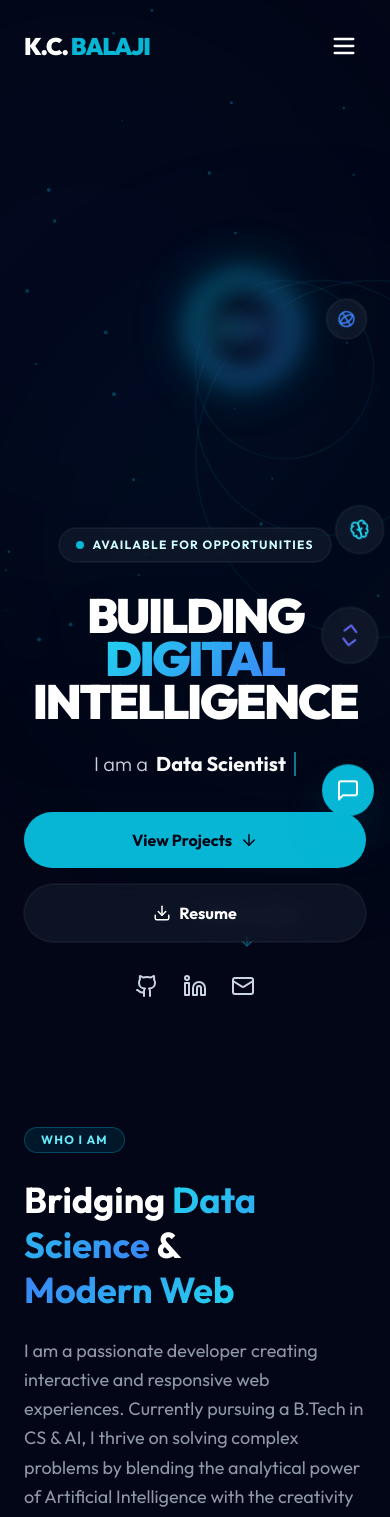
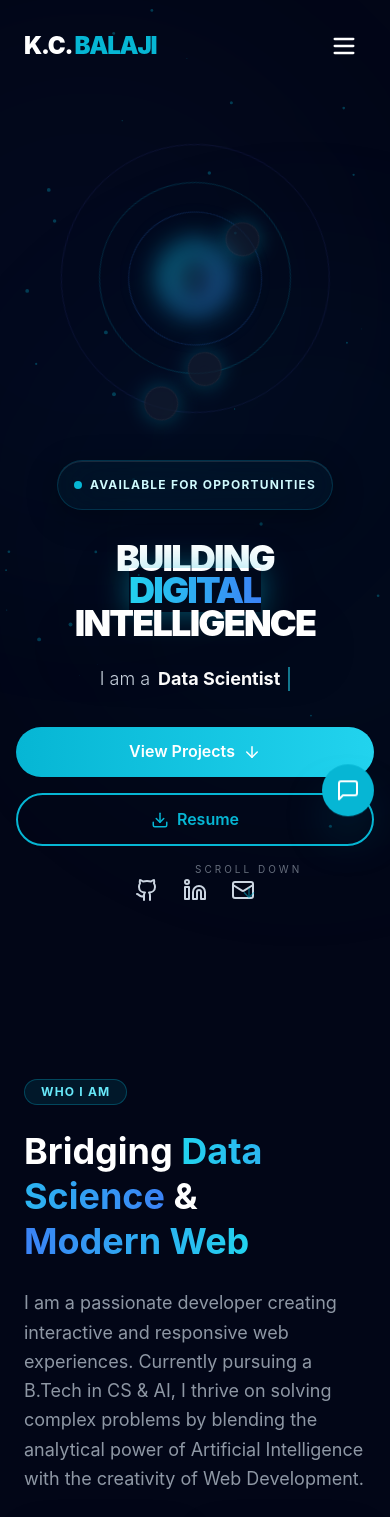
Before and after one commit to balu105/my_portfolio, a React (Vite) app: page / in a window 390 px wide. Shown: the top 1517 px of the page. Built offline with nearby package versions, Linux system fonts and the light colour scheme.

Commit message:
Enhance CSS structure - Improved responsive design, reusable components, and better visual appeal

```diff
--- a/components/Hero.tsx
+++ b/components/Hero.tsx
@@ -1,6 +1,5 @@
-
 import React, { useState, useEffect } from 'react';
-import { ArrowDown, Github, Linkedin, Mail, Download, Brain, Globe, Database, Code } from 'lucide-react';
+import { ArrowDown, Github, Linkedin, Mail, Download, Brain, Globe, Code } from 'lucide-react';
 
 const Hero: React.FC = () => {
   const [displayText, setDisplayText] = useState('');
@@ -34,13 +33,12 @@ const Hero: React.FC = () => {
   };
 
   return (
-    <section className="relative min-h-screen flex items-center justify-center pt-20 px-6 md:px-12 overflow-hidden" id="hero">
-
-      <div className="relative z-10 max-w-7xl mx-auto grid lg:grid-cols-2 gap-12 items-center w-full">
+    <section className="relative min-h-screen flex items-center justify-center pt-20 overflow-hidden" id="hero">
+      <div className="section-container grid-responsive-2 items-center w-full">
 
         {/* Left: Text Content */}
-        <div className="text-center lg:text-left order-2 lg:order-1" data-aos="fade-up">
-          <div className="inline-flex items-center gap-2 px-4 py-2 rounded-full glass-card mb-8 border-brand-cyan-500/20 bg-brand-cyan-500/5 hover:bg-brand-cyan-500/10 transition-colors cursor-default">
+        <div className="text-center lg:text-left order-2 lg:order-1 animate-fade-in">
+          <div className="inline-flex items-center gap-2 px-4 py-2 rounded-full glass-card mb-8 border-brand-cyan-500/20 bg-brand-cyan-500/5 hover:bg-brand-cyan-500/10 transition-all duration-300 cursor-default hover-glow">
             <span className="relative flex h-2 w-2">
               <span className="animate-ping absolute inline-flex h-full w-full rounded-full bg-brand-cyan-400 opacity-75"></span>
               <span className="relative inline-flex rounded-full h-2 w-2 bg-brand-cyan-500"></span>
@@ -48,70 +46,77 @@ const Hero: React.FC = () => {
             <span className="text-xs font-bold tracking-widest uppercase text-brand-cyan-100">Available for Opportunities</span>
           </div>
 
-          <h1 className="text-5xl md:text-7xl lg:text-8xl font-black leading-[0.9] tracking-tighter mb-6 text-white drop-shadow-2xl">
+          <h1 className="text-4xl sm:text-5xl md:text-6xl lg:text-7xl xl:text-8xl font-black leading-[0.9] tracking-tighter mb-6 text-white drop-shadow-2xl">
             BUILDING <br />
-            <span className="text-gradient">DIGITAL</span> <br />
+            <span className="text-gradient animate-pulse-glow">DIGITAL</span> <br />
             INTELLIGENCE
           </h1>
 
-          <p className="text-xl md:text-2xl text-brand-lavender font-light mb-8 max-w-lg mx-auto lg:mx-0 h-8 flex items-center justify-center lg:justify-start gap-2">
+          <p className="text-lg sm:text-xl md:text-2xl text-brand-lavender font-light mb-8 max-w-lg mx-auto lg:mx-0 h-8 flex items-center justify-center lg:justify-start gap-2">
             I am a <span className="font-bold text-white">{displayText}</span>
             <span className="w-0.5 h-6 bg-brand-cyan-400 animate-pulse"></span>
           </p>
 
-          <div className="flex flex-col sm:flex-row items-center gap-4 justify-center lg:justify-start">
-            <a href="#projects" className="group relative px-8 py-4 bg-brand-cyan-500 text-brand-dark font-bold rounded-full overflow-hidden transition-all hover:scale-105 hover:shadow-[0_0_40px_rgba(6,182,212,0.4)] w-full sm:w-auto text-center">
-              <span className="relative z-10 flex items-center justify-center gap-2">View Projects <ArrowDown size={18} className="group-hover:translate-y-1 transition-transform" /></span>
-              <div className="absolute inset-0 bg-white/20 translate-y-full group-hover:translate-y-0 transition-transform duration-300"></div>
+          <div className="flex flex-col sm:flex-row items-center gap-4 justify-center lg:justify-start mb-8">
+            <a href="#projects" className="btn-primary group w-full sm:w-auto">
+              <span className="flex items-center justify-center gap-2">
+                View Projects
+                <ArrowDown size={18} className="group-hover:translate-y-1 transition-transform" />
+              </span>
             </a>
 
-            <a href="/resume.pdf" download className="group px-8 py-4 glass-card border border-brand-cyan-500/30 text-white font-bold rounded-full transition-all hover:bg-brand-cyan-500/10 hover:border-brand-cyan-500 w-full sm:w-auto text-center flex items-center justify-center gap-2">
+            <a href="/resume.pdf" download className="btn-secondary w-full sm:w-auto flex items-center justify-center gap-2">
               <Download size={18} /> Resume
             </a>
           </div>
 
-          <div className="mt-8 flex items-center justify-center lg:justify-start gap-6">
-             <a href="https://github.com/balu105" target="_blank" className="text-brand-lavender hover:text-white hover:scale-110 transition-all"><Github size={24} /></a>
-             <a href="https://www.linkedin.com/in/kandanathi-chittem-balaji/" target="_blank" className="text-brand-lavender hover:text-white hover:scale-110 transition-all"><Linkedin size={24} /></a>
-             <a href="mailto:balajikc89@gmail.com" className="text-brand-lavender hover:text-white hover:scale-110 transition-all"><Mail size={24} /></a>
+          <div className="flex items-center justify-center lg:justify-start gap-6">
+             <a href="https://github.com/balu105" target="_blank" className="text-brand-lavender hover:text-brand-cyan-400 hover:scale-110 transition-all duration-300 hover-glow">
+               <Github size={24} />
+             </a>
+             <a href="https://www.linkedin.com/in/kandanathi-chittem-balaji/" target="_blank" className="text-brand-lavender hover:text-brand-cyan-400 hover:scale-110 transition-all duration-300 hover-glow">
+               <Linkedin size={24} />
+             </a>
+             <a href="mailto:balajikc89@gmail.com" className="text-brand-lavender hover:text-brand-cyan-400 hover:scale-110 transition-all duration-300 hover-glow">
+               <Mail size={24} />
+             </a>
           </div>
         </div>
 
         {/* Right: 3D Orbit Animation */}
-        <div className="order-1 lg:order-2 flex justify-center lg:justify-end relative h-[400px] md:h-[600px] items-center" data-aos="fade-left">
-           <div className="orbit-container relative w-64 h-64 md:w-96 md:h-96">
+        <div className="order-1 lg:order-2 flex justify-center lg:justify-end relative h-[300px] sm:h-[400px] md:h-[500px] lg:h-[600px] items-center animate-slide-up">
+           <div className="relative w-48 h-48 sm:w-64 sm:h-64 md:w-80 md:h-80 lg:w-96 lg:h-96">
 
               {/* Core */}
-              <div className="absolute top-1/2 left-1/2 -translate-x-1/2 -translate-y-1/2 w-24 h-24 bg-gradient-to-br from-brand-cyan-500 to-brand-purple rounded-full blur-md animate-pulse-glow z-10 flex items-center justify-center shadow-[0_0_50px_rgba(6,182,212,0.5)]">
-                 <div className="w-20 h-20 bg-brand-dark rounded-full flex items-center justify-center z-20 border border-brand-cyan-500/50">
-                    <span className="text-2xl font-black text-transparent bg-clip-text bg-gradient-to-r from-brand-cyan-400 to-brand-purple">KCB</span>
+              <div className="absolute top-1/2 left-1/2 -translate-x-1/2 -translate-y-1/2 w-16 h-16 sm:w-20 sm:h-20 md:w-24 md:h-24 bg-gradient-to-br from-brand-cyan-500 to-brand-purple rounded-full blur-md animate-pulse-glow z-10 flex items-center justify-center shadow-glow-lg">
+                 <div className="w-12 h-12 sm:w-16 sm:h-16 md:w-20 md:h-20 bg-brand-dark rounded-full flex items-center justify-center z-20 border border-brand-cyan-500/50">
+                    <span className="text-sm sm:text-lg md:text-2xl font-black text-gradient">KCB</span>
                  </div>
               </div>
 
-              {/* Rings & Planets */}
-              <div className="orbit-ring w-full h-full animate-spin-slow border-brand-cyan-500/20">
-                 <div className="absolute top-0 left-1/2 -translate-x-1/2 -translate-y-1/2 w-12 h-12 glass-card rounded-full flex items-center justify-center text-brand-cyan-400 shadow-[0_0_15px_rgba(6,182,212,0.3)] animate-spin-reverse">
-                    <Brain size={20} />
+              {/* Orbit Rings */}
+              <div className="absolute inset-0 border border-brand-cyan-500/20 rounded-full animate-spin-slow">
+                 <div className="absolute -top-3 left-1/2 -translate-x-1/2 w-6 h-6 sm:w-8 sm:h-8 md:w-12 md:h-12 glass-card rounded-full flex items-center justify-center text-brand-cyan-400 shadow-glow animate-spin-reverse-slow hover-glow">
+                    <Brain size={16} className="sm:w-5 sm:h-5 md:w-6 md:h-6" />
                  </div>
               </div>
 
-              <div className="orbit-ring w-[70%] h-[70%] top-[15%] left-[15%] animate-spin-reverse-slow border-brand-purple/20">
-                 <div className="absolute bottom-0 left-1/2 -translate-x-1/2 translate-y-1/2 w-10 h-10 glass-card rounded-full flex items-center justify-center text-brand-purple shadow-[0_0_15px_rgba(59,130,246,0.3)] animate-spin-slow">
-                    <Globe size={18} />
+              <div className="absolute inset-[15%] border border-brand-purple/20 rounded-full animate-spin-reverse-slow">
+                 <div className="absolute -bottom-3 left-1/2 -translate-x-1/2 w-6 h-6 sm:w-8 sm:h-8 md:w-10 md:h-10 glass-card rounded-full flex items-center justify-center text-brand-purple shadow-glow animate-spin-slow hover-glow">
+                    <Globe size={14} className="sm:w-4 sm:h-4 md:w-5 md:h-5" />
                  </div>
               </div>
 
-              <div className="orbit-ring w-[140%] h-[140%] top-[-20%] left-[-20%] border-brand-violet/10 animate-spin-slow" style={{ animationDuration: '25s' }}>
-                  <div className="absolute right-0 top-1/2 translate-x-1/2 -translate-y-1/2 w-14 h-14 glass-card rounded-full flex items-center justify-center text-brand-violet shadow-[0_0_15px_rgba(99,102,241,0.3)] animate-spin-reverse">
-                    <Code size={24} />
+              <div className="absolute -inset-[20%] border border-brand-violet/10 rounded-full animate-spin-slow" style={{ animationDuration: '25s' }}>
+                  <div className="absolute -right-3 top-1/2 -translate-y-1/2 w-8 h-8 sm:w-10 sm:h-10 md:w-14 md:h-14 glass-card rounded-full flex items-center justify-center text-brand-violet shadow-glow animate-spin-reverse-slow hover-glow">
+                    <Code size={18} className="sm:w-5 sm:h-5 md:w-6 md:h-6" />
                  </div>
               </div>
-
            </div>
         </div>
       </div>
 
-      <div className="absolute bottom-10 left-1/2 -translate-x-1/2 flex flex-col items-center gap-2 opacity-50 animate-bounce">
+      <div className="absolute bottom-10 left-1/2 -translate-x-1/2 flex flex-col items-center gap-2 opacity-50 animate-bounce-gentle">
         <span className="text-[10px] uppercase tracking-[0.3em] text-brand-lavender">Scroll Down</span>
         <ArrowDown size={16} className="text-brand-cyan-500" />
       </div>
--- a/index.css
+++ b/index.css
@@ -2,81 +2,175 @@
 @tailwind components;
 @tailwind utilities;
 
-body {
-    background-color: #020617;
-    color: #e2e8f0;
-    overflow-x: hidden;
+/* ===== BASE STYLES ===== */
+@layer base {
+  * {
+    @apply scroll-smooth;
+  }
+
+  body {
+    @apply bg-brand-dark text-brand-lavender overflow-x-hidden;
+    font-family: 'Inter', 'Segoe UI', system-ui, sans-serif;
+    line-height: 1.6;
+  }
+
+  html {
+    @apply scroll-smooth;
+  }
 }
 
-/* Modern Scrollbar */
-::-webkit-scrollbar { width: 6px; }
-::-webkit-scrollbar-track { background: #020617; }
-::-webkit-scrollbar-thumb { background: #1e293b; border-radius: 10px; }
-::-webkit-scrollbar-thumb:hover { background: #06b6d4; }
+/* ===== COMPONENT STYLES ===== */
+@layer components {
+  /* Glass Effects */
+  .glass-card {
+    @apply bg-slate-800/40 backdrop-blur-xl border border-white/5;
+    box-shadow: 0 8px 32px rgba(0, 0, 0, 0.3), inset 0 1px 0 rgba(255, 255, 255, 0.1);
+  }
 
-/* Glassmorphism Utilities */
-.glass-card {
-    background: rgba(30, 41, 59, 0.4);
-    backdrop-filter: blur(12px);
-    -webkit-backdrop-filter: blur(12px);
-    border: 1px solid rgba(255, 255, 255, 0.05);
-    box-shadow: 0 0 0 1px rgba(255, 255, 255, 0.05);
+  .glass-nav {
+    @apply bg-brand-dark/80 backdrop-blur-2xl border-b border-white/5;
+    box-shadow: 0 4px 24px rgba(0, 0, 0, 0.4);
+  }
+
+  /* Text Gradients */
+  .text-gradient {
+    @apply bg-gradient-to-r from-brand-cyan-400 to-brand-purple bg-clip-text text-transparent;
+  }
+
+  .text-gradient-inverse {
+    @apply bg-gradient-to-r from-brand-purple to-brand-cyan-400 bg-clip-text text-transparent;
+  }
+
+  /* Interactive Cards */
+  .interactive-card {
+    @apply glass-card transition-all duration-300 hover:scale-105 hover:shadow-2xl;
+    @apply hover:border-brand-cyan-500/20 hover:bg-slate-700/50;
+  }
+
+  /* Buttons */
+  .btn-primary {
+    @apply bg-gradient-to-r from-brand-cyan-500 to-brand-cyan-400 text-white px-6 py-3 rounded-full;
+    @apply font-semibold transition-all duration-300 hover:scale-105 hover:shadow-lg;
+    @apply hover:shadow-brand-cyan-500/25 active:scale-95;
+  }
+
+  .btn-secondary {
+    @apply border-2 border-brand-cyan-500 text-brand-cyan-500 px-6 py-3 rounded-full;
+    @apply font-semibold transition-all duration-300 hover:bg-brand-cyan-500 hover:text-white;
+    @apply hover:scale-105 active:scale-95;
+  }
+
+  /* Section Containers */
+  .section-container {
+    @apply max-w-7xl mx-auto px-4 sm:px-6 lg:px-8 py-16 lg:py-24;
+  }
+
+  .section-header {
+    @apply text-center mb-12 lg:mb-16;
+  }
+
+  .section-title {
+    @apply text-3xl sm:text-4xl lg:text-5xl font-bold text-white mb-4;
+    @apply tracking-tight leading-tight;
+  }
+
+  .section-subtitle {
+    @apply text-lg text-brand-lavender/70 max-w-2xl mx-auto;
+  }
 }
 
-.glass-nav {
-    background: rgba(2, 6, 23, 0.8);
-    backdrop-filter: blur(20px);
-    -webkit-backdrop-filter: blur(20px);
-    border: 1px solid rgba(255, 255, 255, 0.05);
+/* ===== UTILITY STYLES ===== */
+@layer utilities {
+  /* Custom Scrollbars */
+  .scrollbar-thin::-webkit-scrollbar {
+    @apply w-2;
+  }
+
+  .scrollbar-thin::-webkit-scrollbar-track {
+    @apply bg-transparent;
+  }
+
+  .scrollbar-thin::-webkit-scrollbar-thumb {
+    @apply bg-brand-violet/30 rounded-full;
+  }
+
+  .scrollbar-thin::-webkit-scrollbar-thumb:hover {
+    @apply bg-brand-cyan-500/50;
+  }
+
+  /* Animations */
+  .animate-fade-in {
+    animation: fadeIn 0.6s ease-out;
+  }
+
+  .animate-slide-up {
+    animation: slideUp 0.8s ease-out;
+  }
+
+  .animate-bounce-gentle {
+    animation: bounceGentle 2s ease-in-out infinite;
+  }
+
+  /* Hover Effects */
+  .hover-glow {
+    @apply transition-all duration-300;
+  }
+
+  .hover-glow:hover {
+    box-shadow: 0 0 30px rgba(6, 182, 212, 0.3);
+  }
+
+  /* Responsive Grid */
+  .grid-responsive {
+    @apply grid grid-cols-1 sm:grid-cols-2 lg:grid-cols-3 gap-6 lg:gap-8;
+  }
+
+  .grid-responsive-2 {
+    @apply grid grid-cols-1 lg:grid-cols-2 gap-8 lg:gap-12;
+  }
 }
 
-.text-gradient {
-    background: linear-gradient(135deg, #22d3ee 0%, #3b82f6 100%);
-    -webkit-background-clip: text;
-    -webkit-text-fill-color: transparent;
+/* ===== KEYFRAME ANIMATIONS ===== */
+@keyframes fadeIn {
+  from { opacity: 0; transform: translateY(20px); }
+  to { opacity: 1; transform: translateY(0); }
 }
 
-.text-gradient-inverse {
-    background: linear-gradient(135deg, #3b82f6 0%, #22d3ee 100%);
-    -webkit-background-clip: text;
-    -webkit-text-fill-color: transparent;
+@keyframes slideUp {
+  from { opacity: 0; transform: translateY(40px); }
+  to { opacity: 1; transform: translateY(0); }
 }
 
-/* 3D Orbit Animation */
-.orbit-container {
-  perspective: 1000px;
-  transform-style: preserve-3d;
-}
-.orbit-ring {
-  position: absolute;
-  top: 50%;
-  left: 50%;
-  transform-style: preserve-3d;
-  border: 1px solid rgba(34, 211, 238, 0.1);
-  border-radius: 50%;
+@keyframes bounceGentle {
+  0%, 100% { transform: translateY(0); }
+  50% { transform: translateY(-10px); }
 }
 
-/* Spotlight Effect Utility */
-.spotlight-card:hover::before {
-  opacity: 1;
-}
-.spotlight-card::before {
-  background: radial-gradient(
-    800px circle at var(--mouse-x) var(--mouse-y),
-    rgba(6, 182, 212, 0.15),
-    transparent 40%
-  );
-  z-index: 3;
+@keyframes pulse-glow {
+  0%, 100% { box-shadow: 0 0 20px rgba(6, 182, 212, 0.3); }
+  50% { box-shadow: 0 0 40px rgba(6, 182, 212, 0.6); }
 }
 
-/* Custom Scrollbar for Chatbot */
-.custom-scrollbar::-webkit-scrollbar {
-  width: 4px;
+/* ===== RESPONSIVE BREAKPOINTS ===== */
+@media (max-width: 640px) {
+  .section-container {
+    @apply px-4 py-12;
+  }
+
+  .section-title {
+    @apply text-2xl;
+  }
 }
-.custom-scrollbar::-webkit-scrollbar-track {
-  background: transparent;
+
+@media (max-width: 768px) {
+  .glass-card {
+    @apply p-4;
+  }
 }
-.custom-scrollbar::-webkit-scrollbar-thumb {
-  background: rgba(99, 102, 241, 0.3);
-  border-radius: 10px;
+
+/* ===== DARK MODE OPTIMIZATIONS ===== */
+@media (prefers-color-scheme: dark) {
+  .glass-card {
+    @apply bg-slate-900/50;
+  }
 }
--- a/tailwind.config.js
+++ b/tailwind.config.js
@@ -9,49 +9,95 @@ export default {
   theme: {
     extend: {
       fontFamily: {
-        sans: ['Outfit', 'sans-serif'],
+        sans: ['Inter', 'Outfit', 'system-ui', 'sans-serif'],
+      },
+      screens: {
+        'xs': '475px',
+        '3xl': '1600px',
       },
       colors: {
         brand: {
-          dark: '#020617',      /* Deep Slate/Black */
-          indigo: '#0f172a',    /* Slate 900 */
-          purple: '#3b82f6',    /* Blue 500 */
-          violet: '#6366f1',    /* Indigo 500 */
-          lavender: '#cbd5e1',  /* Slate 300 */
+          dark: '#020617',
+          indigo: '#0f172a',
+          purple: '#3b82f6',
+          violet: '#6366f1',
+          lavender: '#cbd5e1',
           cyan: {
+            50: '#f0fdfa',
             100: '#cffafe',
             200: '#a5f3fc',
             300: '#67e8f9',
             400: '#22d3ee',
             500: '#06b6d4',
             600: '#0891b2',
+            700: '#0e7490',
+            800: '#155e75',
+            900: '#164e63',
           }
         }
       },
+      spacing: {
+        '18': '4.5rem',
+        '88': '22rem',
+        '128': '32rem',
+      },
       animation: {
-        'float': 'float 8s ease-in-out infinite',
+        'float': 'float 6s ease-in-out infinite',
+        'float-delayed': 'float 6s ease-in-out 2s infinite',
         'spin-slow': 'spin 15s linear infinite',
         'spin-reverse-slow': 'spin-reverse 20s linear infinite',
-        'pulse-glow': 'pulse-glow 3s infinite',
+        'pulse-glow': 'pulse-glow 3s ease-in-out infinite',
         'shimmer': 'shimmer 2s linear infinite',
+        'fade-in': 'fadeIn 0.6s ease-out',
+        'slide-up': 'slideUp 0.8s ease-out',
+        'bounce-gentle': 'bounceGentle 2s ease-in-out infinite',
       },
       keyframes: {
         float: {
-          '0%, 100%': { transform: 'translateY(0)' },
-          '50%': { transform: 'translateY(-20px)' },
+          '0%, 100%': { transform: 'translateY(0px) rotate(0deg)' },
+          '33%': { transform: 'translateY(-10px) rotate(1deg)' },
+          '66%': { transform: 'translateY(-5px) rotate(-1deg)' },
         },
         'spin-reverse': {
           'from': { transform: 'rotate(360deg)' },
           'to': { transform: 'rotate(0deg)' },
         },
         'pulse-glow': {
-          '0%, 100%': { opacity: '1', transform: 'scale(1)' },
-          '50%': { opacity: '0.8', transform: 'scale(1.1)' },
+          '0%, 100%': {
+            opacity: '1',
+            transform: 'scale(1)',
+            boxShadow: '0 0 20px rgba(6, 182, 212, 0.3)'
+          },
+          '50%': {
+            opacity: '0.8',
+            transform: 'scale(1.05)',
+            boxShadow: '0 0 40px rgba(6, 182, 212, 0.6)'
+          },
         },
         shimmer: {
           'from': { backgroundPosition: '0 0' },
           'to': { backgroundPosition: '-200% 0' },
+        },
+        fadeIn: {
+          'from': { opacity: '0', transform: 'translateY(20px)' },
+          'to': { opacity: '1', transform: 'translateY(0)' },
+        },
+        slideUp: {
+          'from': { opacity: '0', transform: 'translateY(40px)' },
+          'to': { opacity: '1', transform: 'translateY(0)' },
+        },
+        bounceGentle: {
+          '0%, 100%': { transform: 'translateY(0)' },
+          '50%': { transform: 'translateY(-10px)' },
         }
+      },
+      backdropBlur: {
+        'xs': '2px',
+      },
+      boxShadow: {
+        'glow': '0 0 20px rgba(6, 182, 212, 0.3)',
+        'glow-lg': '0 0 40px rgba(6, 182, 212, 0.4)',
+        'inner-glow': 'inset 0 2px 4px 0 rgba(6, 182, 212, 0.1)',
       }
     }
   },
```
